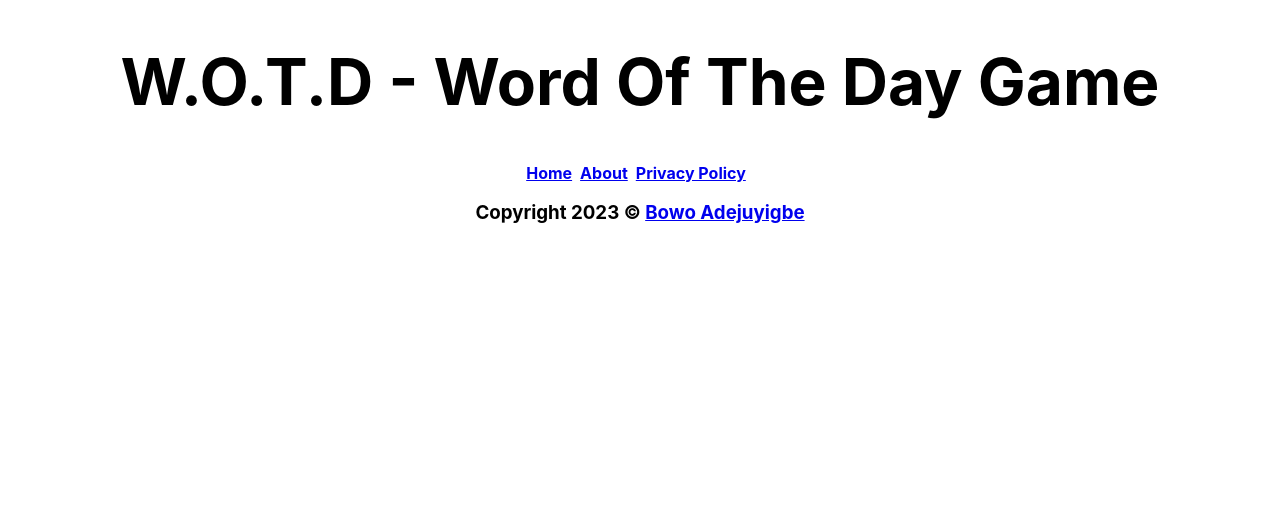
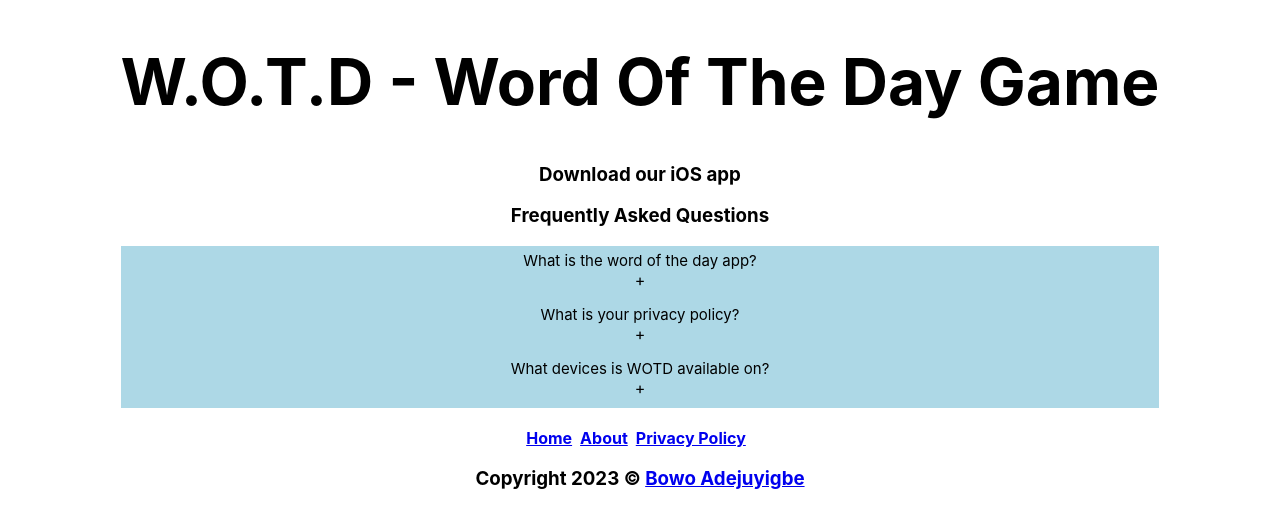
Before and after one commit to bowoadej/wotd-app, a React (Create React App) app: page /ios-promo in a window 1280 px wide. Shown: the top 528 px of the page. Built offline with nearby package versions, Linux system fonts and the light colour scheme.

Commit message:
adding a ios-promo

```diff
--- /dev/null
+++ b/src/Accordion.js
@@ -0,0 +1,17 @@
+import React, { useState } from 'react';
+
+const Accordion = ({ title, content }) => {
+    const [isActive, setIsActive] = useState(false);
+
+    return (
+        <div className="accordion-item">
+            <div className="accordion-title" onClick={() => setIsActive(!isActive)}>
+                <div className='accordion-title-words'>{title}</div>
+                <div className='accordion-icon'>{isActive ? '-' : '+'}</div>
+            </div>
+            {isActive && <div className="accordion-content">{content}<br></br></div>}
+        </div>
+    );
+};
+
+export default Accordion;
--- a/src/App.css
+++ b/src/App.css
@@ -123,3 +123,26 @@ input[type="text"] {
     font-size: 10px;
   }
 }
+
+.accordion-item {
+  background-color: lightblue;
+  width: 100%;
+  font-size: medium;
+  padding-top: 5px;
+  padding-bottom: 10px;
+}
+
+.accordion-content {
+  padding-top: 5px;
+  background-color: skyblue;
+  width: 100%;
+  font-size: 15px;
+}
+
+.accordion-icon {
+  right: 0px
+}
+
+.accordion-title-words {
+  font-size: 15px;
+}
--- a/src/App.js
+++ b/src/App.js
@@ -15,6 +15,7 @@ import {
 import About from "./About";
 import Home from "./Home";
 import Privacy from "./Privacy";
+import IosPromo from "./IosPromo";
 
 function App() {
   return (
@@ -27,7 +28,7 @@ function App() {
           <Route path="/" element={<Home />} />
           <Route path="/about" element={<About />} />
           <Route path="/privacy" element={<Privacy />} />
-
+          <Route path="/ios-promo" element={<IosPromo />} />
         </Routes>
         <div>
           <nav>
--- a/src/Home.js
+++ b/src/Home.js
@@ -13,7 +13,6 @@ export default function Home() {
                 <p>W.O.T.D is an app for generating Word Of The Day.<br>
                 </br> Word Of The Day is a great way to improve your vocabulary. You can click on the Word Of The Day to get a dictionary definition.</p>
                 <Button />
-                <AddToList />
                 <h2>Share on social</h2>
                 <div className="social-stack">
                     <SocialShare socialName="Facebook" url="https://www.facebook.com" />
--- /dev/null
+++ b/src/IosPromo.js
@@ -0,0 +1,35 @@
+import { useState } from "react"
+import Accordion from "./Accordion"
+import Privacy from "./Privacy"
+import { Link } from "react-router-dom"
+export default function IosPromo() {
+    const privacyUrl = "wotd-app.com/privacy"
+    const accordionData = [
+        {
+            title: "What is the word of the day app?",
+            content: "Word Of The Day is an exciting way of expanding your vocabulary."
+        },
+        {
+            title: "What is your privacy policy?",
+            content: "You can find our privacy policy here:" + " " + privacyUrl,
+        },
+        {
+            title: "What devices is WOTD available on?",
+            content: "Currently WOTD is only supported on the website but will be available on the other device soon."
+        }
+    ]
+    return (
+        <div id="ios-promo">
+            <h3>Download our iOS app</h3>
+            <h3>Frequently Asked Questions </h3>
+
+
+            <div className="faqs">
+                {accordionData.map(({ title, content, url }) => (
+                    <Accordion title={title} content={content} />
+                ))}
+                <br></br>
+            </div>
+        </div>
+    )
+}
--- a/src/components/AddToList.js
+++ b/src/components/AddToList.js
@@ -1,17 +1,39 @@
 import React, { useState, useEffect } from "react";
 import Cookies from 'js-cookie';
 import ListArray from "./ListArray";
-export default function AddToList() {
 
-    //const generatedWord;
+export default function AddToList({ generatedString }) {
+
+    const generatedWord = generatedString;
+    const cookiesList = Cookies.get("wordOfTheDay");
     const [showAddToListButton, setAddToListButton] = useState(true);
-    const [wordArray, setWordArray] = useState([]);
+    const [existingArray, setExistingArray] = useState([cookiesList]);
+    const [newArray, setNewArray] = useState([]);
     const [arrayContainsWord, setArrayContainsWord] = useState(false);
-    const wordsInArray = Cookies.set("wordOfTheDay", wordArray)
-    //TODO: Upon initalization: 1) Get the existing array in cookies 2)Bind the array value to the wordArray state variable
+    /*TODO: Upon initalization:
+    1) Get the existing array in cookies
+    2)Calculate the length of array
+    3)Insert a [generatedString] at the length of the array +1
+    4) Set the cookie with the new array
+    */
+
+
+
+    function runTheThing() {
+        const lengthOfExistingArray = existingArray.length;
+        //Cookies.set("wordOfTheDay", [wordArray])
+        createNewArray(lengthOfExistingArray);
+    }
+
+    function createNewArray(length) {
+        const newOne = existingArray.push(generatedString);
+        setNewArray([existingArray]);
+        Cookies.set("wordOfTheDay", [existingArray]);
+    }
+
     return (
         <div className="AddToList">
-            <button onClick={event => setArrayContainsWord(true)}>Add To List</button>
+            <button onClick={event => runTheThing()}>Add To List</button>
             <div className=" ListContainer">
                 {
                     showAddToListButton &&
@@ -19,7 +41,7 @@ export default function AddToList() {
                         {arrayContainsWord &&
                             <div id="saved-list">
                                 < h2 > My Saved Words</h2>
-                                < ListArray theArray={wordArray} />
+                                < ListArray theArray={existingArray} />
                             </div>
                         }
                     </div>
--- a/src/components/Button.js
+++ b/src/components/Button.js
@@ -26,6 +26,9 @@ export default function Button() {
                     </button >
                 </div >
             </div>
+            {button &&
+                <AddToList generatedString={word} />
+            }
         </div>
     )
 }
--- a/src/components/ListArray.js
+++ b/src/components/ListArray.js
@@ -3,18 +3,22 @@ import React from "react";
 export default function ListArray({ theArray }) {
 
 
-    const wordList = theArray
+    const wordList = theArray;
     /*const wordItems = wordList.map((wordItem) =>
         <li>{wordItem}</li>
     );*/
     const wordItems = wordList.map((wordItem) =>
         <li>{wordItem}</li>
     );
-    console.log(theArray.typeOf);
+
+    const wordContainsArray = wordItems instanceof String
 
     return (
-        <div className="word-list">
-            <ul>{wordItems}</ul>
+        <div className="word-list"> {
+            wordContainsArray ?
+                <ul>{wordItems}</ul>
+                : <p>You don't have any words in your saved list.</p>
+        }
         </div>
     )
 }
```
